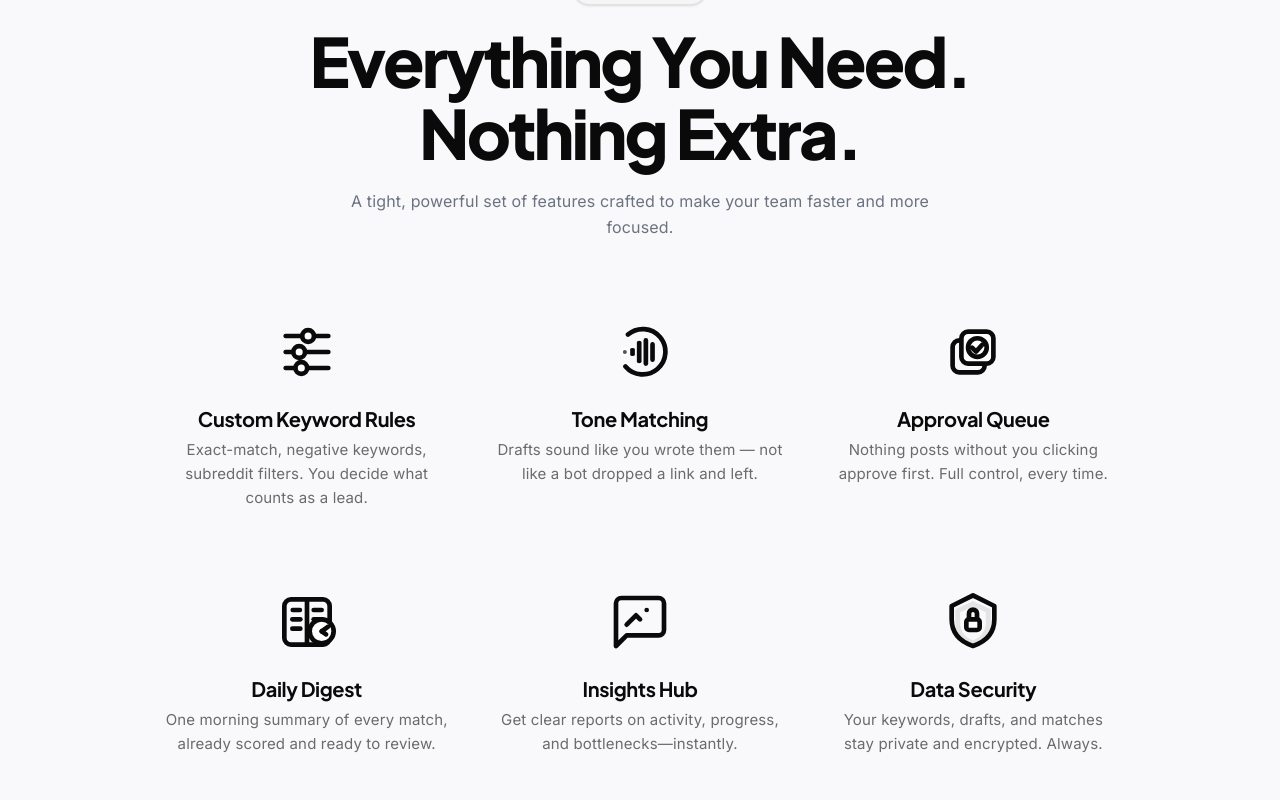
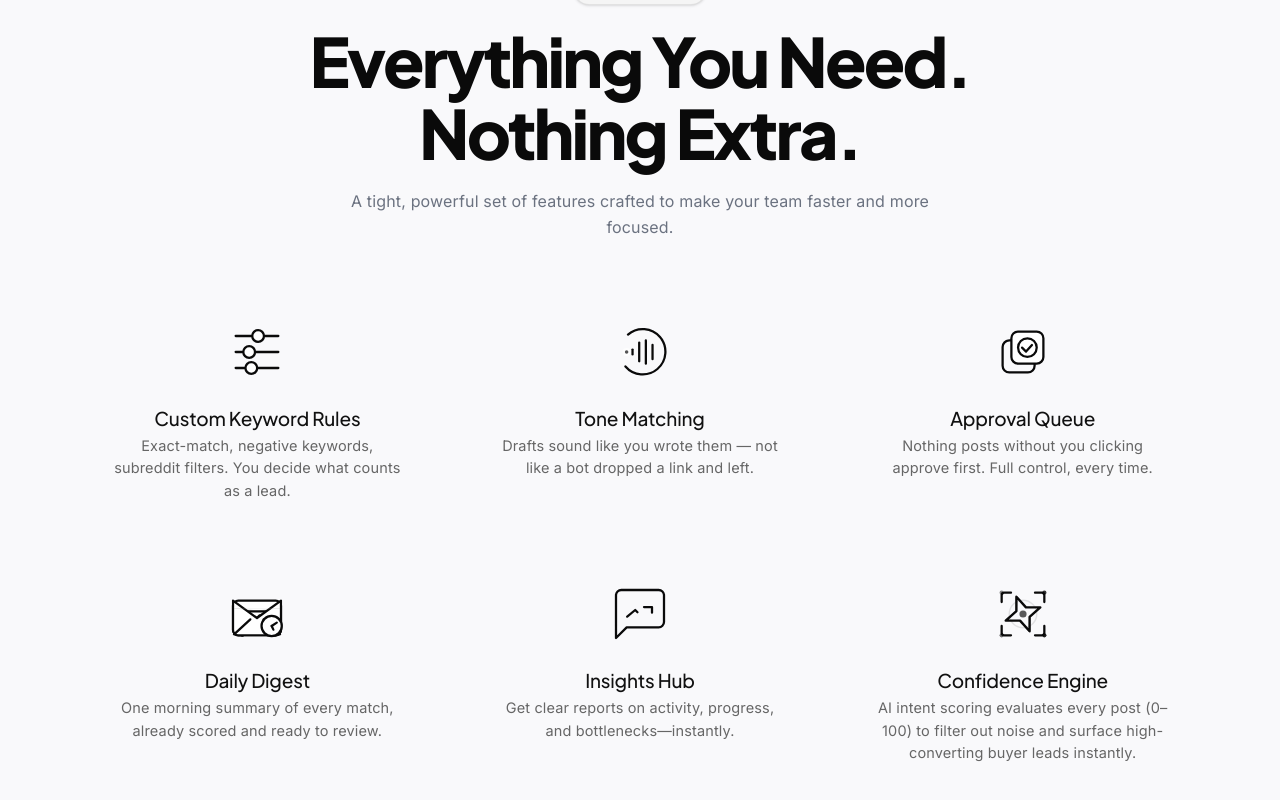
Before and after one commit to abhishekreal7/buyerwatch, a Next.js app: page / in a window 1280 px wide. Shown: the part 4487-5287 px from the top of the page. Built offline with nearby package versions, Linux system fonts and the light colour scheme.

Commit message:
refactor: polish custom feature icons and feature section typography

```diff
--- a/src/app/page.tsx
+++ b/src/app/page.tsx
@@ -22,7 +22,7 @@ import {
   ApprovalQueueIcon,
   DailyDigestIcon,
   InsightsHubIcon,
-  DataSecurityIcon
+  ConfidenceEngineIcon
 } from '@/components/CustomFeatureIcons'
 
 
@@ -717,7 +717,7 @@ export default function LandingPage() {
                 { title: 'The window is minutes', desc: 'If you don\'t reply within 15 minutes, someone else already did.' }
               ].map((p, i) => (
                 <div key={i} className="flex flex-col gap-2">
-                  <span className="text-[12px] font-bold text-[#FF3B30] uppercase tracking-wider">0{i+1}</span>
+                  <span className="text-[12px] font-bold text-[#FF3B30] uppercase tracking-wider">0{i + 1}</span>
                   <h4 style={{ fontFamily: 'var(--font-jakarta), var(--font-inter), sans-serif', fontWeight: 700, fontSize: '18px', color: '#0A0A0A' }}>{p.title}</h4>
                   <p style={{ fontFamily: 'var(--font-inter)', fontSize: '14px', color: '#6B6B6B', lineHeight: 1.6 }}>{p.desc}</p>
                 </div>
@@ -1064,7 +1064,7 @@ export default function LandingPage() {
 
         {/* ━ ━ ━ ━  section separator: ANALYTICS ━ ━ ━ ━  */}
         <Section className="bg-[#F9F9FB] pt-[140px] pb-[140px]">
-          <div className="max-w-[1000px] mx-auto px-[24px] text-center">
+          <div className="max-w-[1140px] mx-auto px-[24px] text-center">
             <SectionBadge color="#4ade80" text="Core Features" />
             <motion.h2
               initial="hidden"
@@ -1092,7 +1092,7 @@ export default function LandingPage() {
               whileInView="show"
               viewport={{ once: true, margin: "-100px" }}
               variants={staggerContainer}
-              className="grid grid-cols-1 md:grid-cols-2 lg:grid-cols-3 gap-x-12 gap-y-20 text-center"
+              className="grid grid-cols-1 md:grid-cols-2 lg:grid-cols-3 gap-x-14 gap-y-20 text-center"
             >
               {[
                 { icon: CustomKeywordRulesIcon, title: 'Custom Keyword Rules', body: 'Exact-match, negative keywords, subreddit filters. You decide what counts as a lead.' },
@@ -1100,7 +1100,7 @@ export default function LandingPage() {
                 { icon: ApprovalQueueIcon, title: 'Approval Queue', body: 'Nothing posts without you clicking approve first. Full control, every time.' },
                 { icon: DailyDigestIcon, title: 'Daily Digest', body: 'One morning summary of every match, already scored and ready to review.' },
                 { icon: InsightsHubIcon, title: 'Insights Hub', body: "Get clear reports on activity, progress, and bottlenecks—instantly." },
-                { icon: DataSecurityIcon, title: 'Data Security', body: 'Your keywords, drafts, and matches stay private and encrypted. Always.' }, // Force Next.js compilation refresh
+                { icon: ConfidenceEngineIcon, title: 'Confidence Engine', body: 'AI intent scoring evaluates every post (0–100) to filter out noise and surface high-converting buyer leads instantly.' },
               ].map(({ icon: Icon, title, body }, i) => (
                 <motion.div
                   key={i}
@@ -1114,13 +1114,13 @@ export default function LandingPage() {
                     whileHover={{ scale: 1.05 }}
                     transition={springs.snappy}
                   >
-                    {/* Render custom icons directly to avoid raw DOM-manipulating draw collisions */}
+                    {/* Ultra-delicate thin vector stroke matching Framer reference site */}
                     <div style={{ display: 'inline-flex', lineHeight: 0 }} className="animated-icon-wrapper">
-                      <Icon size={64} color="#0A0A0A" strokeWidth={1.75} style={{ display: 'block' }} />
+                      <Icon size={64} color="#0A0A0A" strokeWidth={0.85} style={{ display: 'block' }} />
                     </div>
                   </motion.div>
-                  <h4 style={{ fontFamily: 'var(--font-jakarta), var(--font-inter), sans-serif', fontWeight: 700, fontSize: '20px', letterSpacing: '-0.02em', color: '#0A0A0A', marginBottom: '8px' }}>{title}</h4>
-                  <p style={{ fontFamily: 'var(--font-inter)', fontSize: '15px', color: '#6B6B6B', lineHeight: 1.6, maxWidth: '290px' }}>{body}</p>
+                  <h4 style={{ fontFamily: 'var(--font-jakarta), var(--font-inter), sans-serif', fontWeight: 500, fontSize: '19px', letterSpacing: '-0.01em', color: '#111111', marginBottom: '6px' }}>{title}</h4>
+                  <p style={{ fontFamily: 'var(--font-inter)', fontSize: '14.5px', color: '#666666', lineHeight: 1.55, maxWidth: '290px' }}>{body}</p>
                 </motion.div>
               ))}
             </motion.div>
--- a/src/components/CustomFeatureIcons.tsx
+++ b/src/components/CustomFeatureIcons.tsx
@@ -12,7 +12,7 @@ interface CustomIconProps {
 
 // ─── 1. Custom Keyword Rules ──────────────────────────────────────────────────
 // Rules tracks where rule gate nodes slide smoothly along the tracks
-export function CustomKeywordRulesIcon({ size = 24, color = '#0A0A0A', strokeWidth = 1.75, style }: CustomIconProps) {
+export function CustomKeywordRulesIcon({ size = 24, color = '#0A0A0A', strokeWidth = 0.9, style }: CustomIconProps) {
   return (
     <svg width={size} height={size} viewBox="0 0 24 24" fill="none" stroke={color} strokeWidth={strokeWidth} strokeLinecap="round" strokeLinejoin="round" style={style}>
       {/* Slider tracks */}
@@ -42,7 +42,7 @@ export function CustomKeywordRulesIcon({ size = 24, color = '#0A0A0A', strokeWid
 
 // ─── 2. Tone Matching ────────────────────────────────────────────────────────
 // Waveform open C-arc, glowing record dot, and audio equalizer bars pulsing
-export function ToneMatchingIcon({ size = 24, color = '#0A0A0A', strokeWidth = 1.75, style }: CustomIconProps) {
+export function ToneMatchingIcon({ size = 24, color = '#0A0A0A', strokeWidth = 0.9, style }: CustomIconProps) {
   return (
     <svg width={size} height={size} viewBox="0 0 24 24" fill="none" stroke={color} strokeWidth={strokeWidth} strokeLinecap="round" strokeLinejoin="round" style={style}>
       {/* Expanded circular C-shaped arc open on the left for visual balance */}
@@ -77,11 +77,11 @@ export function ToneMatchingIcon({ size = 24, color = '#0A0A0A', strokeWidth = 1
         transition={{ repeat: Infinity, duration: 2.0, ease: "easeInOut" }}
         style={{ transformOrigin: "16.7px 12px" }}
       />
-      {/* Moving pulse dot rendered on top of the bars */}
+      {/* Moving pulse dot sliding smoothly through the waveform opening */}
       <motion.circle
-        cy="12" r="1.5" fill={color} stroke="white" strokeWidth="1.2"
+        cy="12" r="1.3" fill={color} stroke="white" strokeWidth="1"
         animate={{
-          cx: [11.5, 4, 11.5],
+          cx: [12.5, 4.5, 12.5],
           opacity: [0, 1, 0],
           scale: [0, 1.2, 0]
         }}
@@ -97,7 +97,7 @@ export function ToneMatchingIcon({ size = 24, color = '#0A0A0A', strokeWidth = 1
 
 // ─── 3. Approval Queue ────────────────────────────────────────────────────────
 // Double stacked cards sliding in offset queue loop with auto-drawing checkmark
-export function ApprovalQueueIcon({ size = 24, color = '#0A0A0A', strokeWidth = 1.75, style }: CustomIconProps) {
+export function ApprovalQueueIcon({ size = 24, color = '#0A0A0A', strokeWidth = 0.9, style }: CustomIconProps) {
   return (
     <svg width={size} height={size} viewBox="0 0 24 24" fill="none" stroke={color} strokeWidth={strokeWidth} strokeLinecap="round" strokeLinejoin="round" style={style}>
       {/* Back card (offset bottom-left) */}
@@ -131,8 +131,8 @@ export function ApprovalQueueIcon({ size = 24, color = '#0A0A0A', strokeWidth =
 }
 
 // ─── 4. Daily Digest ──────────────────────────────────────────────────────────
-// Split newspaper where text lines type-reveal, with a spinning clock badge overlay
-export function DailyDigestIcon({ size = 24, color = '#0A0A0A', strokeWidth = 1.75, style }: CustomIconProps) {
+// Unsealing & Resealing Daily Envelope: Non-overlapping 2-stage flap handoff (Zero duplication distortion)
+export function DailyDigestIcon({ size = 24, color = '#0A0A0A', strokeWidth = 0.9, style }: CustomIconProps) {
   const [angles, setAngles] = React.useState({ minute: 0, hour: 0 });
 
   React.useEffect(() => {
@@ -140,9 +140,7 @@ export function DailyDigestIcon({ size = 24, color = '#0A0A0A', strokeWidth = 1.
     const start = performance.now();
     function tick(now: number) {
       const elapsed = now - start;
-      // Minute hand rotates 360 degrees every 6 seconds
-      const minute = (elapsed / 6000) * 360;
-      // Hour hand rotates 12 times slower
+      const minute = (elapsed / 3200) * 360;
       const hour = minute / 12;
       setAngles({ minute: minute % 360, hour: hour % 360 });
       rafId = requestAnimationFrame(tick);
@@ -153,81 +151,120 @@ export function DailyDigestIcon({ size = 24, color = '#0A0A0A', strokeWidth = 1.
 
   return (
     <svg width={size} height={size} viewBox="0 0 24 24" fill="none" stroke={color} strokeWidth={strokeWidth} strokeLinecap="round" strokeLinejoin="round" style={style}>
-      {/* Newspaper outer border */}
-      <rect x="3.5" y="3.5" width="17" height="17" rx="2.5" />
-      {/* Vertical split line */}
-      <line x1="12" y1="3.5" x2="12" y2="20.5" />
+      <defs>
+        <clipPath id="digest-card-clip">
+          <rect x="2.5" y="0.5" width="19" height="20" rx="2" />
+        </clipPath>
+      </defs>
 
-      {/* Left side text lines typing open */}
-      <motion.line
-        x1="6.5" y1="7.5" x2="9.5" y2="7.5"
-        animate={{ scaleX: [0, 1, 1, 0] }}
-        transition={{ repeat: Infinity, duration: 4, ease: "easeInOut" }}
-        style={{ transformOrigin: "left" }}
-      />
-      <motion.line
-        x1="6.5" y1="11" x2="9.5" y2="11"
-        animate={{ scaleX: [0, 1, 1, 0] }}
-        transition={{ repeat: Infinity, duration: 4, ease: "easeInOut", delay: 0.4 }}
-        style={{ transformOrigin: "left" }}
-      />
-      <motion.line
-        x1="6.5" y1="14.5" x2="9.5" y2="14.5"
-        animate={{ scaleX: [0, 1, 1, 0] }}
-        transition={{ repeat: Infinity, duration: 4, ease: "easeInOut", delay: 0.8 }}
-        style={{ transformOrigin: "left" }}
-      />
+      {/* Layer 1: Rear Envelope Back Shell */}
+      <rect x="3" y="7" width="18" height="13" rx="2" fill="white" stroke={color} strokeWidth={strokeWidth} />
 
-      {/* Right side text lines typing open */}
-      <motion.line
-        x1="14.5" y1="7.5" x2="17.5" y2="7.5"
-        animate={{ scaleX: [0, 1, 1, 0] }}
-        transition={{ repeat: Infinity, duration: 4, ease: "easeInOut", delay: 0.2 }}
-        style={{ transformOrigin: "left" }}
-      />
-      <motion.line
-        x1="14.5" y1="11" x2="17.5" y2="11"
-        animate={{ scaleX: [0, 1, 1, 0] }}
-        transition={{ repeat: Infinity, duration: 4, ease: "easeInOut", delay: 0.6 }}
-        style={{ transformOrigin: "left" }}
-      />
+      <g clipPath="url(#digest-card-clip)">
+        {/* Layer 2: Open Top Flap (Only rises UP after front flap has folded down!) */}
+        <motion.path
+          d="M 3 7 L 12 1 L 21 7 Z"
+          fill="white"
+          stroke={color}
+          strokeWidth={strokeWidth}
+          style={{ transformOrigin: "50% 100%", transformBox: "fill-box" }}
+          animate={{
+            scaleY: [0, 0, 1, 1, 0, 0],
+            opacity: [0, 0, 1, 1, 0, 0]
+          }}
+          transition={{
+            duration: 3.2,
+            repeat: Infinity,
+            times: [0, 0.22, 0.4, 0.72, 0.88, 1],
+            ease: "easeInOut"
+          }}
+        />
 
-      {/* Clock badge in bottom-right */}
-      <circle cx="17.5" cy="15.5" r="4.5" stroke={color} fill="white" />
-      {/* Clock hands: rotating minute and hour hands using native SVG transform attribute */}
+        {/* Layer 3: Rising Scored Summary Report Card */}
+        <motion.g
+          animate={{ y: [6, 6, -4, -4, 6, 6] }}
+          transition={{
+            duration: 3.2,
+            repeat: Infinity,
+            times: [0, 0.22, 0.45, 0.7, 0.9, 1],
+            ease: [0.35, 0, 0.25, 1]
+          }}
+        >
+          {/* Card Body */}
+          <rect x="6.5" y="5" width="11" height="10.5" rx="1.5" fill="white" stroke={color} strokeWidth={strokeWidth} />
+          {/* Scored Check Badge */}
+          <path d="M 9 8 L 10.2 9.2 L 13 6.5" stroke={color} strokeWidth={strokeWidth} />
+          {/* Summary Lines */}
+          <line x1="8.5" y1="11.5" x2="15.5" y2="11.5" stroke={color} strokeWidth={strokeWidth} />
+          <line x1="8.5" y1="13.8" x2="12.5" y2="13.8" stroke={color} strokeWidth={strokeWidth} />
+        </motion.g>
+
+        {/* Layer 4: Front Envelope V-Pocket (Masks bottom half of card & draws front V-opening) */}
+        <path
+          d="M 3 7 L 12 13.5 L 21 7 V 18 A 2 2 0 0 1 19 20 H 5 A 2 2 0 0 1 3 18 Z"
+          fill="white"
+          stroke={color}
+          strokeWidth={strokeWidth}
+        />
+        <line x1="3" y1="20" x2="9.5" y2="14" stroke={color} strokeWidth={strokeWidth} />
+        <line x1="21" y1="20" x2="14.5" y2="14" stroke={color} strokeWidth={strokeWidth} />
+
+        {/* Layer 5: Closed Front Flap (Folds DOWN to seal envelope, folds UP to 0 before back flap rises!) */}
+        <motion.path
+          d="M 3 7 L 12 13.5 L 21 7 Z"
+          fill="white"
+          stroke={color}
+          strokeWidth={strokeWidth}
+          style={{ transformOrigin: "50% 0%", transformBox: "fill-box" }}
+          animate={{
+            scaleY: [1, 0, 0, 0, 0, 1],
+            opacity: [1, 0, 0, 0, 0, 1]
+          }}
+          transition={{
+            duration: 3.2,
+            repeat: Infinity,
+            times: [0, 0.22, 0.4, 0.72, 0.88, 1],
+            ease: "easeInOut"
+          }}
+        />
+      </g>
+
+      {/* Layer 6: Ticking Clock Badge Overlay at Bottom Right */}
+      <circle cx="17.5" cy="16.5" r="3.8" stroke={color} strokeWidth={strokeWidth} fill="white" />
       <line
-        x1="17.5" y1="15.5" x2="17.5" y2="12.5"
-        transform={`rotate(${angles.minute}, 17.5, 15.5)`}
+        x1="17.5" y1="16.5" x2="17.5" y2="14.2"
+        strokeWidth={strokeWidth}
+        transform={`rotate(${angles.minute}, 17.5, 16.5)`}
       />
       <line
-        x1="17.5" y1="15.5" x2="19.5" y2="15.5"
-        transform={`rotate(${angles.hour}, 17.5, 15.5)`}
+        x1="17.5" y1="16.5" x2="19" y2="16.5"
+        strokeWidth={strokeWidth}
+        transform={`rotate(${angles.hour}, 17.5, 16.5)`}
       />
     </svg>
   );
 }
 
 // ─── 5. Insights Hub ─────────────────────────────────────────────────────────
-// Chat bubble (static) + 3 bars in bottom zone + self-drawing trendline in upper zone.
-// Bars and trendline are separated into distinct vertical zones inside the bubble.
-export function InsightsHubIcon({ size = 24, color = '#0A0A0A', strokeWidth = 1.75, style }: CustomIconProps) {
+// Message window speech bubble container + single unbroken trendline arrow path (Zero dot artifacts)
+export function InsightsHubIcon({ size = 24, color = '#0A0A0A', strokeWidth = 0.9, style }: CustomIconProps) {
   return (
     <svg width={size} height={size} viewBox="0 0 24 24" fill="none" stroke={color} strokeWidth={strokeWidth} strokeLinecap="round" strokeLinejoin="round" style={style}>
-      {/* Speech Bubble Container */}
-      <path d="M21 15a2 2 0 0 1-2 2H7l-4 4V5a2 2 0 0 1 2-2h14a2 2 0 0 1 2 2z" />
+      {/* Speech Bubble / Message Window Container */}
+      <path d="M21 15a2 2 0 0 1-2 2H7l-4 4V5a2 2 0 0 1 2-2h14a2 2 0 0 1 2 2z" strokeWidth={strokeWidth} />
 
-      {/* Crisp Trending Line inside bubble */}
+      {/* Single continuous trendline arrow path (Zero dot artifacts) */}
       <motion.path
-        d="M7 13l3.5-3.5 2.5 2.5 4.5-4.5"
+        d="M 7.2 13 L 10.2 10.5 L 12.8 13.1 L 16.5 9.4 M 13.5 9.4 H 16.5 V 12.4"
+        stroke={color}
+        strokeWidth={strokeWidth}
         animate={{ pathLength: [0, 1, 1, 0] }}
-        transition={{ repeat: Infinity, duration: 3.2, ease: "easeInOut" }}
-      />
-
-      {/* Arrowhead */}
-      <motion.polyline
-        points="14.5 7.5 17.5 7.5 17.5 10.5"
-        animate={{ pathLength: [0, 0, 1, 1, 0] }}
-        transition={{ repeat: Infinity, duration: 3.2, ease: "easeInOut" }}
+        transition={{
+          repeat: Infinity,
+          duration: 3.2,
+          times: [0, 0.45, 0.8, 1],
+          ease: "easeInOut"
+        }}
       />
     </svg>
   );
@@ -235,31 +272,60 @@ export function InsightsHubIcon({ size = 24, color = '#0A0A0A', strokeWidth = 1.
 
 
 
-// ─── 6. Data Security ─────────────────────────────────────────────────────────
-// Shield lock where shackle locks/unlocks and secure radio waves pulse outward
-export function DataSecurityIcon({ size = 24, color = '#0A0A0A', strokeWidth = 1.75, style }: CustomIconProps) {
+// ─── 6. Confidence Engine ───────────────────────────────────────────────────
+// Premium AI Intent Reticle with solid corner brackets, 4 node dots, breathing AI Diamond Sparkle, & radar pulse
+export function ConfidenceEngineIcon({ size = 24, color = '#0A0A0A', strokeWidth = 0.9, style }: CustomIconProps) {
   return (
     <svg width={size} height={size} viewBox="0 0 24 24" fill="none" stroke={color} strokeWidth={strokeWidth} strokeLinecap="round" strokeLinejoin="round" style={style}>
-      {/* Outer pulsing shield ring */}
-      <motion.path
-        d="M12 5.5 l5.5 2.5 v4 c0 4.2-2.5 6.5-5.5 7.5 c-3-1-5.5-3.3-5.5-7.5 v-4 l5.5-2.5"
-        stroke="rgba(0,0,0,0.15)"
-        animate={{ scale: [1, 1.15, 1], opacity: [0.8, 0, 0.8] }}
+      {/* Expanding AI Intent Radar Ring */}
+      <motion.circle
+        cx="12"
+        cy="12"
+        r="7"
+        stroke="rgba(0,0,0,0.18)"
+        strokeWidth={0.75}
+        animate={{ scale: [0.5, 1.35, 0.5], opacity: [0.75, 0, 0.75] }}
         transition={{ repeat: Infinity, duration: 2.5, ease: "easeOut" }}
         style={{ transformOrigin: "12px 12px" }}
       />
 
-      {/* Main shield border */}
-      <path d="M12 2l8 4v5c0 5.5-3.5 8.5-8 10c-4.5-1.5-8-4.5-8-10V6l8-4z" />
+      {/* Solid High-Tech Reticle Corner Brackets (Grounded Frame) */}
+      <path d="M 4 7.5 V 5 A 1 1 0 0 1 5 4 H 7.5" strokeWidth={strokeWidth} />
+      <path d="M 16.5 4 H 19 A 1 1 0 0 1 20 5 V 7.5" strokeWidth={strokeWidth} />
+      <path d="M 20 16.5 V 19 A 1 1 0 0 1 19 20 H 16.5" strokeWidth={strokeWidth} />
+      <path d="M 7.5 20 H 5 A 1 1 0 0 1 4 19 V 16.5" strokeWidth={strokeWidth} />
 
-      {/* Lock body */}
-      <rect x="9.5" y="11" width="5" height="4" rx="1" fill="white" />
+      {/* 4 Corner Targeting Node Dots */}
+      <motion.circle cx="4" cy="4" r="0.8" fill={color} stroke="none" animate={{ opacity: [0.4, 1, 0.4] }} transition={{ repeat: Infinity, duration: 1.8, delay: 0 }} />
+      <motion.circle cx="20" cy="4" r="0.8" fill={color} stroke="none" animate={{ opacity: [0.4, 1, 0.4] }} transition={{ repeat: Infinity, duration: 1.8, delay: 0.45 }} />
+      <motion.circle cx="20" cy="20" r="0.8" fill={color} stroke="none" animate={{ opacity: [0.4, 1, 0.4] }} transition={{ repeat: Infinity, duration: 1.8, delay: 0.9 }} />
+      <motion.circle cx="4" cy="20" r="0.8" fill={color} stroke="none" animate={{ opacity: [0.4, 1, 0.4] }} transition={{ repeat: Infinity, duration: 1.8, delay: 1.35 }} />
 
-      {/* Locking/unlocking shackle */}
+      {/* Central AI Intent Sparkle Diamond Core */}
       <motion.path
-        d="M10.5 11V9a1.5 1.5 0 0 1 3 0v2"
-        animate={{ y: [0, -1.5, 0] }}
-        transition={{ repeat: Infinity, duration: 2.4, ease: "easeInOut" }}
+        d="M 12 5.5 L 13.8 10.2 L 18.5 12 L 13.8 13.8 L 12 18.5 L 10.2 13.8 L 5.5 12 L 10.2 10.2 Z"
+        strokeWidth={strokeWidth}
+        animate={{
+          scale: [0.88, 1.12, 0.88],
+          rotate: [0, 90, 180, 270, 360]
+        }}
+        transition={{
+          scale: { repeat: Infinity, duration: 2.6, ease: "easeInOut" },
+          rotate: { repeat: Infinity, duration: 10, ease: "linear" }
+        }}
+        style={{ transformOrigin: "12px 12px" }}
+      />
+
+      {/* Central Pulsing AI Intent Core Node */}
+      <motion.circle
+        cx="12"
+        cy="12"
+        r="1.6"
+        fill={color}
+        stroke="none"
+        animate={{ scale: [0.75, 1.25, 0.75], opacity: [0.6, 1, 0.6] }}
+        transition={{ repeat: Infinity, duration: 2.2, ease: "easeInOut" }}
+        style={{ transformOrigin: "12px 12px" }}
       />
     </svg>
   );
```
